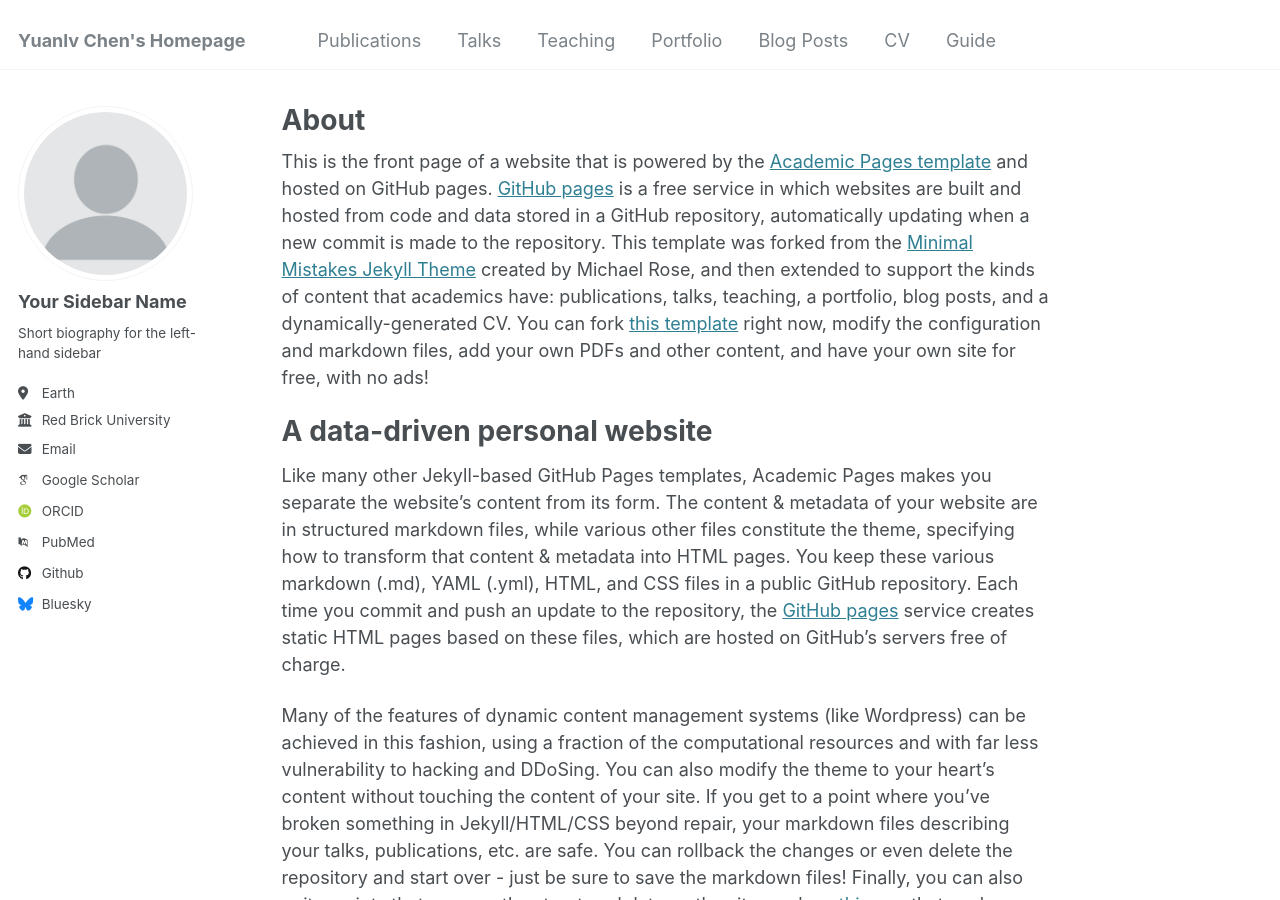
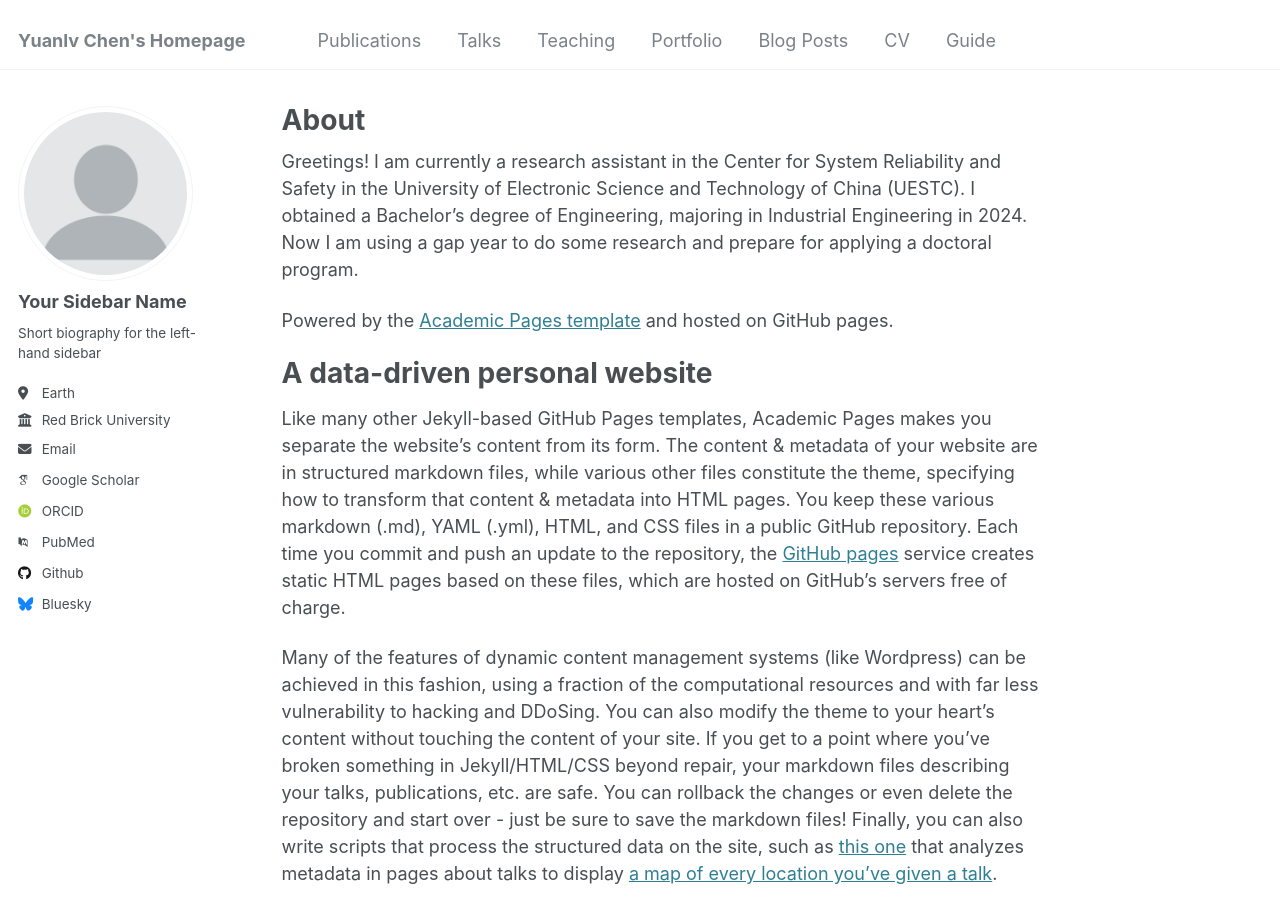
Before and after one commit to YLchen22/YLchen22.github.io, a Jekyll site: the page built from _pages/about.md, in a window 1280 px wide and 900 px high. Built offline with Jekyll 4.4.1, drawn with Linux system fonts in a browser that asks for light colours; some web fonts are replaced.

Commit message:
Update about.md

```diff
--- a/_pages/about.md
+++ b/_pages/about.md
@@ -7,7 +7,10 @@ redirect_from:
   - /about.html
 ---
 
-This is the front page of a website that is powered by the [Academic Pages template](https://github.com/academicpages/academicpages.github.io) and hosted on GitHub pages. [GitHub pages](https://pages.github.com) is a free service in which websites are built and hosted from code and data stored in a GitHub repository, automatically updating when a new commit is made to the repository. This template was forked from the [Minimal Mistakes Jekyll Theme](https://mmistakes.github.io/minimal-mistakes/) created by Michael Rose, and then extended to support the kinds of content that academics have: publications, talks, teaching, a portfolio, blog posts, and a dynamically-generated CV. You can fork [this template](https://github.com/academicpages/academicpages.github.io) right now, modify the configuration and markdown files, add your own PDFs and other content, and have your own site for free, with no ads!
+Greetings! I am currently a research assistant in the Center for System Reliability and Safety in the University of Electronic Science and Technology of China (UESTC). I obtained a Bachelor's degree of Engineering, majoring in Industrial Engineering in 2024. Now I am using a gap year to do some research and prepare for applying a doctoral program.
+
+
+Powered by the [Academic Pages template](https://github.com/academicpages/academicpages.github.io) and hosted on GitHub pages.
 
 A data-driven personal website
 ======
```
